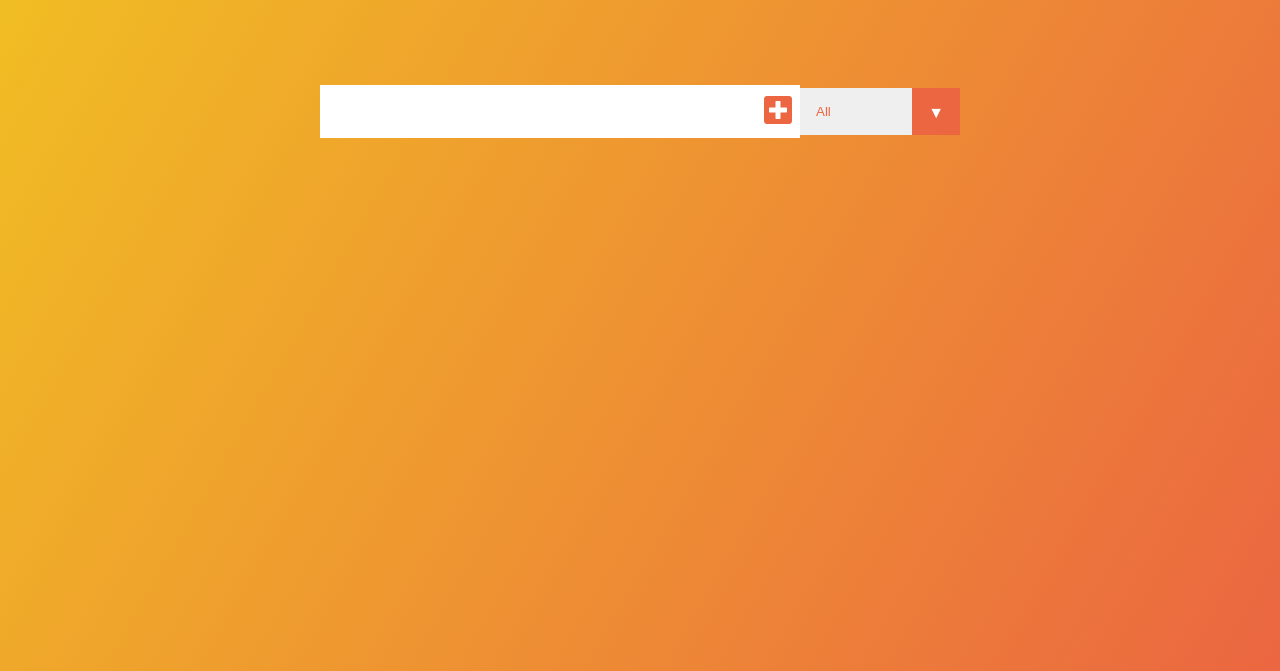
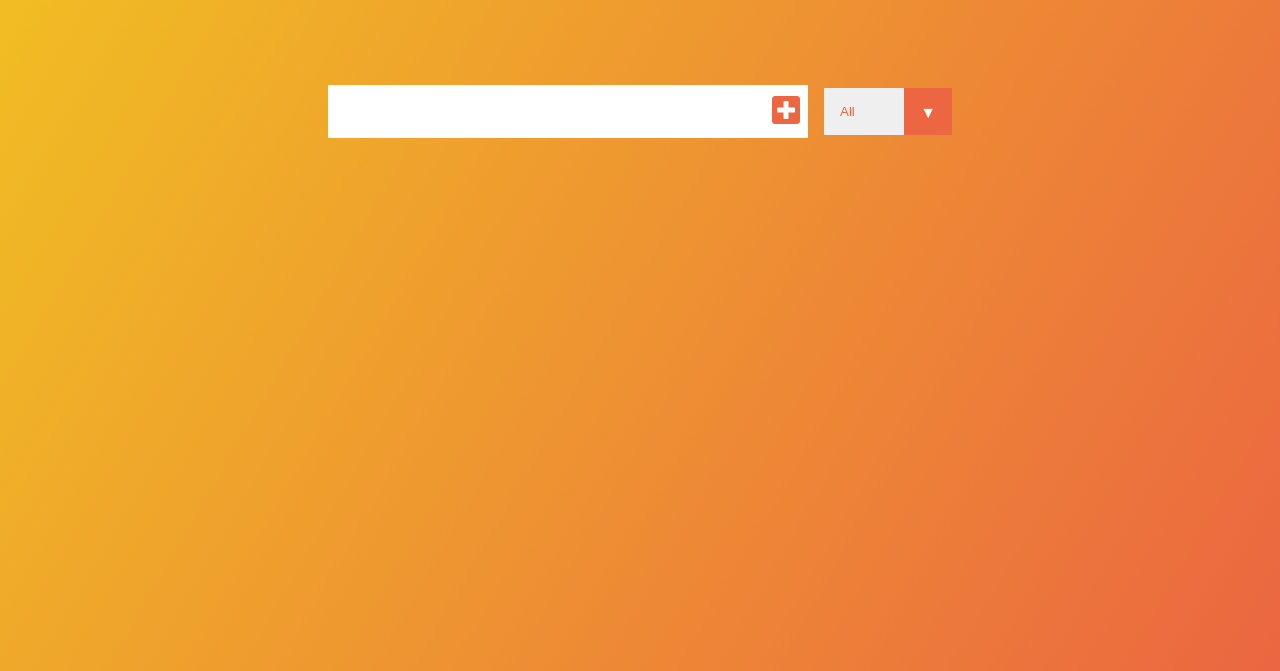
Before and after one commit to tnyandoro/Q_and_A, a website built with webpack: page dist/index.html in a window 1280 px wide. Shown: the part 129-800 px from the top of the page. Built offline with nearby package versions, Linux system fonts and the light colour scheme.

Commit message:
add transtion to the select

```diff
--- a/src/style.css
+++ b/src/style.css
@@ -111,9 +111,10 @@ select {
 }
 select {
     color:#eb6641;
-    width: 10rem;
+    width: 8rem;
     cursor: pointer;
-    padding: 1rem;
+    padding: 3rem;
+    margin-left: 1rem;
 }
 .select::after {
     content: "\25BC";
@@ -123,4 +124,10 @@ select {
     right: 0;
     padding: 1rem;
     pointer-events: none;
+    transition:0.3s ease;
 }
+
+.select:hover::after {
+    background:#fff;
+    color: #eb6641;
+}
```
Also changed, not shown: dist/bundle.js.
